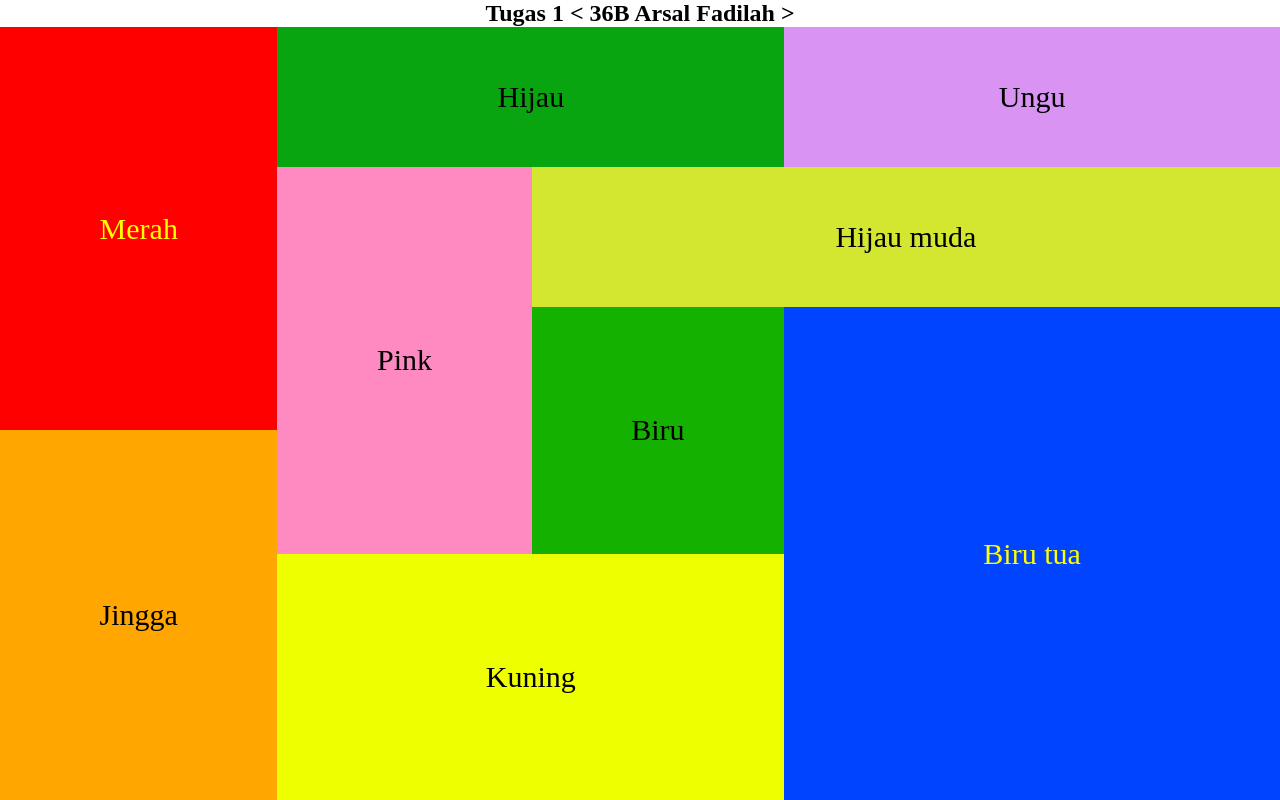
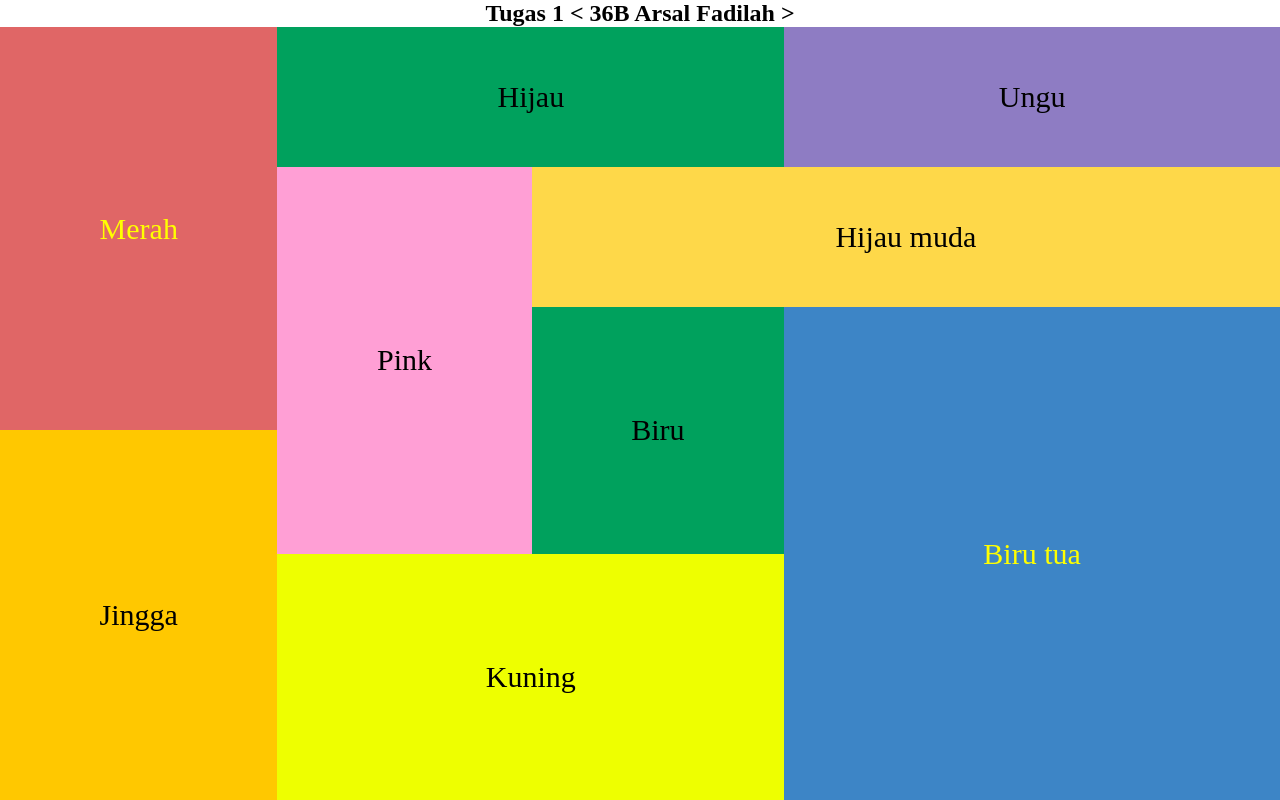
Before and after one commit to arsalf/missions, a plain HTML site: page tugas1/index.html in a window 1280 px wide. Drawn offline with Linux system fonts and the light colour scheme.

Commit message:
revisi color

```diff
--- a/tugas1/css/style.css
+++ b/tugas1/css/style.css
@@ -8,38 +8,38 @@ h2 {
 }
 
 #merah {
-    background-color: rgb(255, 0, 0);
+    background-color: rgb(224,102,102);
     color: yellow;
     grid-area: 1 / 1 / span 3 / 1;
 }
 
 #jingga {
-    background-color: rgb(255, 166, 0);
+    background-color: rgb(255,200,0);
     grid-area: 4 / 1 / span 3 / 1;
 }
 
 #hijau {
-    background-color: rgb(8, 165, 16);
+    background-color: rgb(0,161,93);
     grid-area: 1 / 2 / 1 / span 2;
 }
 
 #ungu {
-    background-color: rgb(216, 147, 243);
+    background-color: rgb(142,124,195);
     grid-area: 1 / 4 / 1 / span 2;
 }
 
 #pink {
-    background-color: rgb(255, 138, 193);
+    background-color: rgb(255,159,213);
     grid-area: 2 / 2 / span 3 / 3;
 }
 
 #hmuda {
-    background-color: rgb(255, 251, 0, 0.8);
+    background-color: rgb(254,216,73);
     grid-area: 2 / 3 / 2 / span 3;
 }
 
 #biru {
-    background-color: rgb(21, 177, 0);
+    background-color: rgb(0,161,93);
     grid-area: 3 / 3 / span 2 / 3;
 }
 
@@ -49,7 +49,7 @@ h2 {
 }
 
 #btua {
-    background-color: rgb(0, 68, 255);
+    background-color: rgb(61,133,198);
     color: yellow;
     grid-area: 3 / 4 / span 4 / span 2;
 }
```
